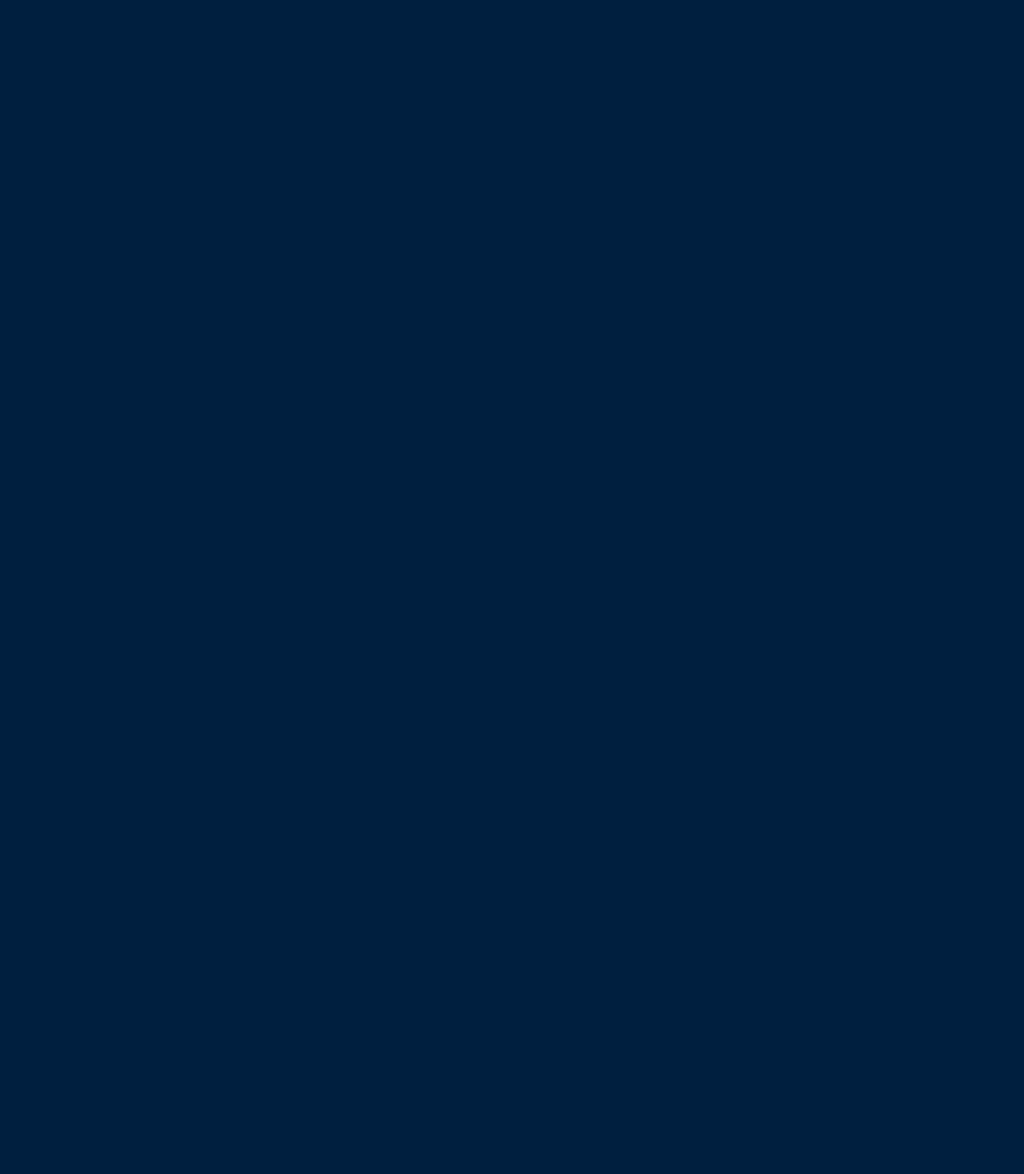
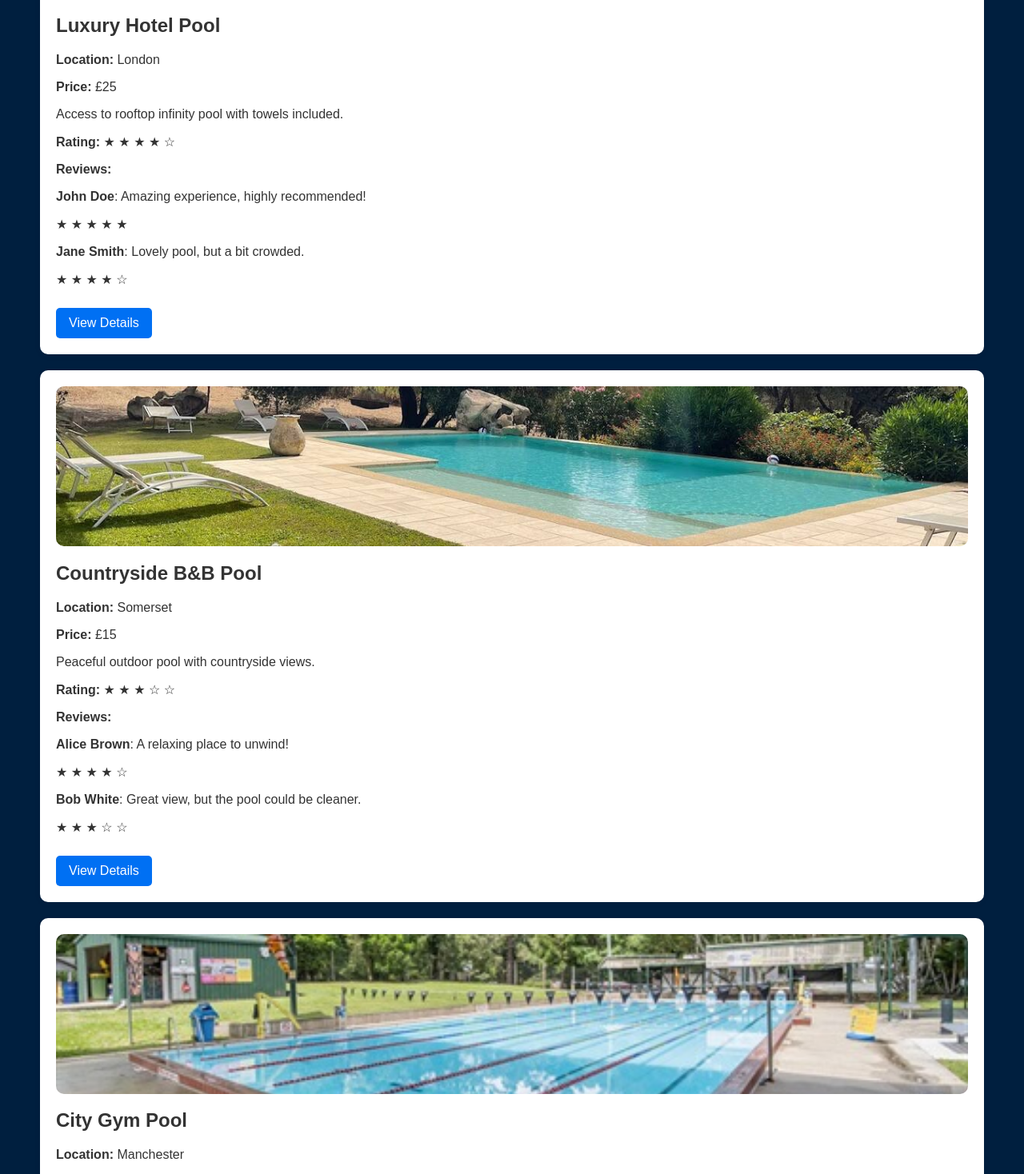
Before and after one commit to SxyWytBoy/PoolPass, a Next.js app: page / in a window 1280 px wide. Shown: the part 602-2070 px from the top of the page at 80% size. Before the commit the page ends 800 px from the top, so only its background shows below. Built offline with nearby package versions, Linux system fonts and the light colour scheme.

Commit message:
Update index.js

```diff
--- a/pages/index.js
+++ b/pages/index.js
@@ -1,31 +1,60 @@
 // pages/index.js
 import Link from 'next/link';
-import { useEffect, useState } from 'react';
+import { useState } from 'react';
 import Image from 'next/image';
-import { useRouter } from 'next/router'; // ✅ Added to detect query param
 
 const pools = [
-  // ... your existing pool objects
+  {
+    id: 1,
+    name: 'Luxury Hotel Pool',
+    location: 'London',
+    price: '£25',
+    description: 'Access to rooftop infinity pool with towels included.',
+    type: 'Hotel Pool',
+    image: '/images/luxury-pool.jpg',
+    availableDates: ['2025-05-15', '2025-05-16'],
+    rating: 4.5,
+    reviews: [
+      { user: 'John Doe', comment: 'Amazing experience, highly recommended!', rating: 5 },
+      { user: 'Jane Smith', comment: 'Lovely pool, but a bit crowded.', rating: 4 },
+    ],
+  },
+  {
+    id: 2,
+    name: 'Countryside B&B Pool',
+    location: 'Somerset',
+    price: '£15',
+    description: 'Peaceful outdoor pool with countryside views.',
+    type: 'Public Pool',
+    image: '/images/countryside-pool.jpeg',
+    availableDates: ['2025-05-14', '2025-05-18'],
+    rating: 3.8,
+    reviews: [
+      { user: 'Alice Brown', comment: 'A relaxing place to unwind!', rating: 4 },
+      { user: 'Bob White', comment: 'Great view, but the pool could be cleaner.', rating: 3 },
+    ],
+  },
+  {
+    id: 3,
+    name: 'City Gym Pool',
+    location: 'Manchester',
+    price: '£10',
+    description: 'Indoor heated pool at modern fitness center.',
+    type: 'Gym Pool',
+    image: '/images/city-gym-pool.jpg',
+    availableDates: ['2025-05-10', '2025-05-12'],
+    rating: 4.2,
+    reviews: [
+      { user: 'Sarah Green', comment: 'Nice pool but a little too small for my liking.', rating: 3 },
+      { user: 'Tom Clark', comment: 'Great for a quick swim after the gym!', rating: 5 },
+    ],
+  },
 ];
 
 export default function Home() {
   const [search, setSearch] = useState('');
   const [selectedTypes, setSelectedTypes] = useState([]);
   const [availableDate, setAvailableDate] = useState('');
-  const [showSuccess, setShowSuccess] = useState(false); // ✅
-  const router = useRouter(); // ✅
-
-  useEffect(() => {
-    if (router.query.submitted === 'true') {
-      setShowSuccess(true);
-      // Hide message after 4 seconds
-      setTimeout(() => {
-        setShowSuccess(false);
-        // Clean URL by removing query param
-        router.replace('/', undefined, { shallow: true });
-      }, 4000);
-    }
-  }, [router]);
 
   const handleTypeChange = (event) => {
     const value = event.target.value;
@@ -67,20 +96,6 @@ export default function Home() {
     <div className="container">
       <h1>🏊 Pool Pass</h1>
       <p>Find and book access to pools across the UK</p>
-
-      {/* ✅ Success Message */}
-      {showSuccess && (
-        <div style={{
-          backgroundColor: '#d4edda',
-          color: '#155724',
-          padding: '12px',
-          borderRadius: '5px',
-          border: '1px solid #c3e6cb',
-          marginBottom: '20px',
-        }}>
-          ✅ Your pool has been submitted successfully!
-        </div>
-      )}
 
       {/* Search and Filter UI */}
       <div className="filters" style={{ marginBottom: '20px' }}>
```
